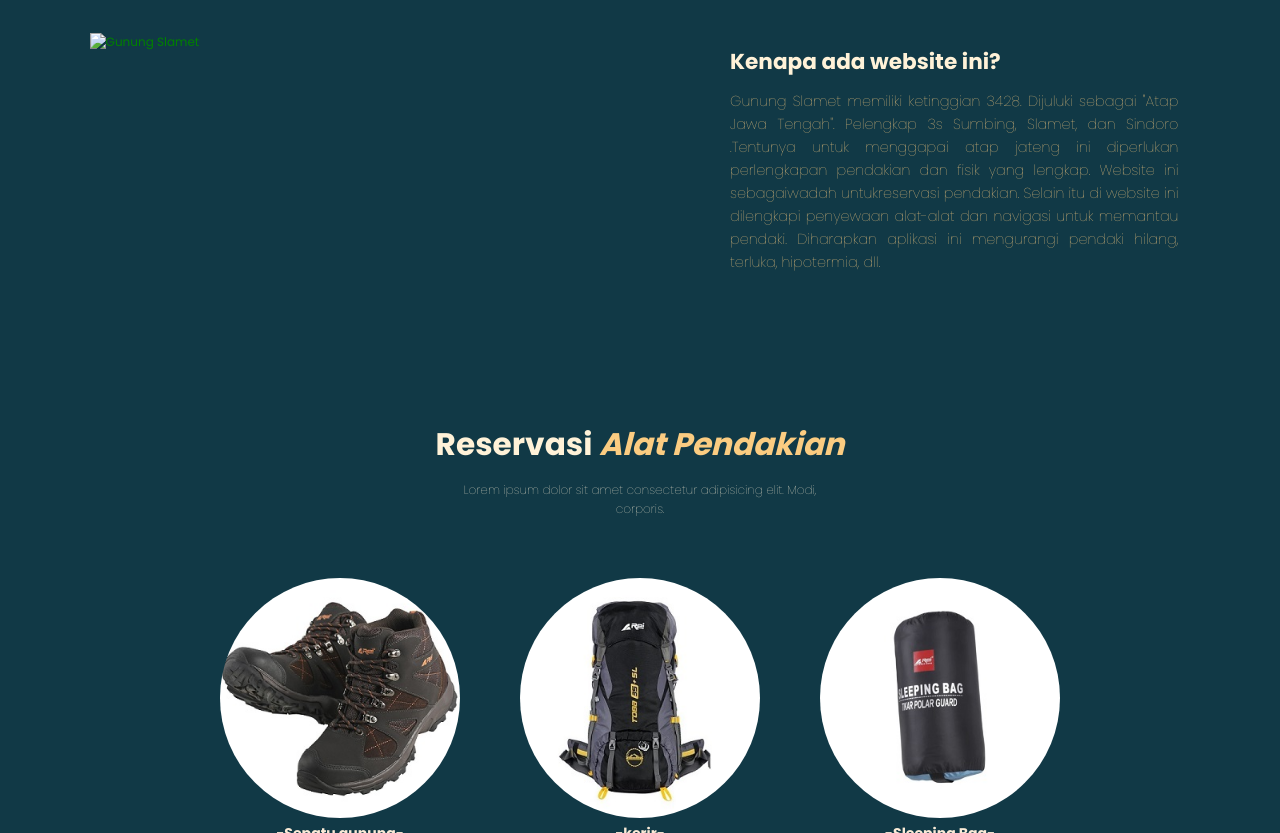
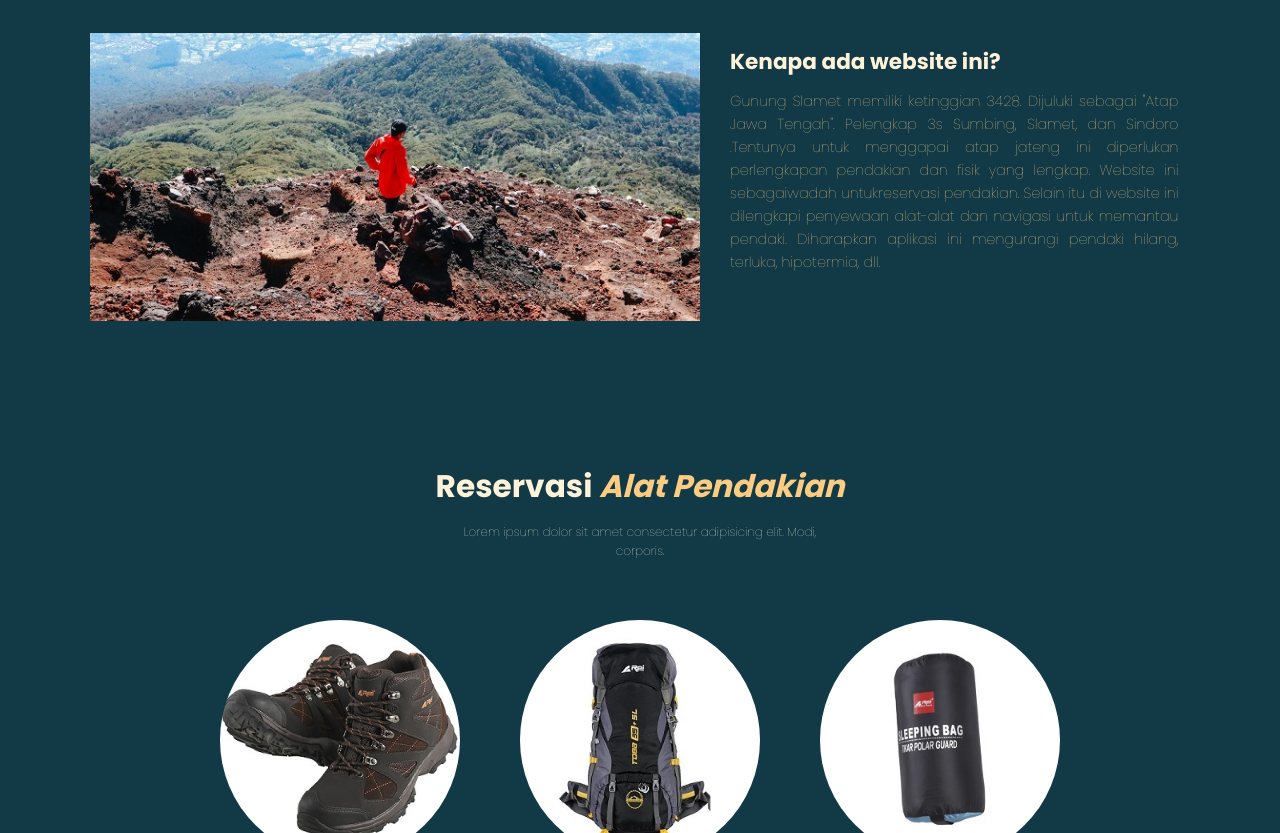
Before and after one commit to tangannbelang/SIAPS, a plain HTML site: page index.html in a window 1280 px wide. Shown: the part 970-1803 px from the top of the page. Drawn offline with nearby package versions, Linux system fonts and the light colour scheme; files whose address does not match are found by name.

Commit message:
Update img header.html

```diff
--- a/index.html
+++ b/index.html
@@ -54,7 +54,7 @@
 
         <div class="row">
             <div class="about-img">
-                <img src="/ITmen/kopi/img/header-bg.jpg" alt="Gunung Slamet">
+                <img src="img/header-bg.jpg" alt="Gunung Slamet">
             </div>
             <div class="content">
                 <h3>Kenapa ada website ini?</h3>
```
